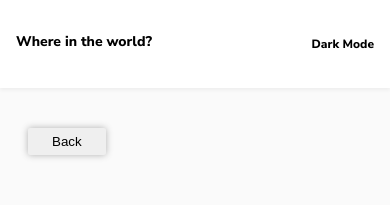
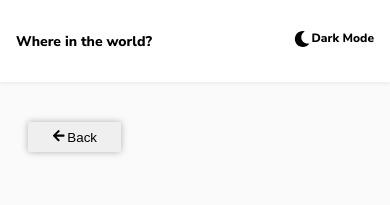
Before and after one commit to Lisa-marie-code/countries_api, a React (Create React App) app in the folder rest_countries_api/: page /border/1 in a window 390 px wide. Shown: the top 205 px of the page. Built offline with nearby package versions, Linux system fonts and the light colour scheme.

Commit message:
added all icons

```diff
--- a/rest_countries_api/package.json
+++ b/rest_countries_api/package.json
@@ -9,6 +9,7 @@
     "countries-list": "^2.6.1",
     "react": "^18.2.0",
     "react-dom": "^18.2.0",
+    "react-icons": "^4.8.0",
     "react-router-dom": "^6.8.1",
     "react-scripts": "5.0.1",
     "styled-components": "^5.3.6",
--- a/rest_countries_api/src/Components/Countries/countries.css
+++ b/rest_countries_api/src/Components/Countries/countries.css
@@ -46,6 +46,8 @@
 }
 section h3 {
   color: var(--text-light);
+  font-size:16px;
+
 }
 section h3 .dark-theme {
   color: var(--background);
--- a/rest_countries_api/src/Components/Detailed/detailed.js
+++ b/rest_countries_api/src/Components/Detailed/detailed.js
@@ -1,6 +1,7 @@
 import React from "react";
 import { Link, useLocation } from "react-router-dom";
 import { Theme } from "../Header/header";
+import { FaArrowLeft } from "react-icons/fa";
 import BorderCountries from "../Borders/border";
 
 import ".//detailed.css";
@@ -8,15 +9,14 @@
 const CountryDetails = () => {
   const { state } = useLocation();
 
-
-
-
-
   return (
     <div>
       <Theme />
       <Link to={"/"} className="no-underline">
-        <button className="back">Back</button>
+
+        <button className="back">
+        <FaArrowLeft className="moon-icon"/>
+          Back</button>
       </Link>
       <div class="det-country">
         <div class="img-div">
@@ -56,7 +56,7 @@
               </p>
               <p>
                 <b>Currencies: </b>
-                {state?.currencies.map((currency)=> currency.name).join(',')}
+                {state?.currencies.map((currency) => currency.name).join(",")}
               </p>
               <p>
                 <b>Languages: </b>
--- a/rest_countries_api/src/Components/Filter/filter.css
+++ b/rest_countries_api/src/Components/Filter/filter.css
@@ -1,10 +1,9 @@
-
-:root{
-    --background-white:#f2f2f2;
-    --background:#fff;
+:root {
+  --background-white: #f2f2f2;
+  --background: #fff;
+  --background-dark: #2b3844;
 }
-select{
-    background-color: var(--background);
+select {
   border: none;
   box-shadow: 0px 2px 4px rgba(0, 0, 0, 0.0562443);
   padding-top: 18px;
@@ -13,15 +12,22 @@
   padding-right: 47px;
   border-radius: 5px;
 }
-select option{
+
+select:hover {
+  cursor: pointer;
+}
+select:focus {
+  outline: none;
+}
+select option {
   border: none;
 }
-@media screen and (min-width: 320px) and (max-width:480px){
+
+@media screen and (min-width: 320px) and (max-width: 480px) {
   select {
     margin-top: 30px;
     margin-bottom: 20px;
     width: 250px;
     border-radius: 5px;
   }
-
 }
--- a/rest_countries_api/src/Components/Filter/filter.js
+++ b/rest_countries_api/src/Components/Filter/filter.js
@@ -16,8 +16,8 @@
 
   const options = ["Africa", "America", "Asia", " Europe", "Oceania"];
   return (
-    <select value ={filterValue} onChange={selectHandler}>
-      <option value="Filter by Region">Filter by Region</option>
+    <select value ={filterValue} onChange={selectHandler} className="selected">
+      <option value="Filter by Region" >Filter by Region</option>
       {options.map((option) => (
         <option key={option} value={option}>
           {option}
--- a/rest_countries_api/src/Components/Header/header.css
+++ b/rest_countries_api/src/Components/Header/header.css
@@ -3,13 +3,12 @@
   --background-white: #f2f2f2;
   --background-light: #fff;
   --header-color-item: #000;
-  --header-dark: #2B3844;
+  --header-dark: #2b3844;
+}
+header .dark-theme {
+  background-color: var(--header-dark);
+  box-shadow: 0px 2px 4px rgba(0, 0, 0, 0.0562443);
 
-}
- header .dark-theme{
-    background-color: var(--header-dark);
-    box-shadow: 0px 2px 4px rgba(0, 0, 0, 0.0562443);
-    color: var(--background-light);
 }
 header {
   display: flex;
@@ -17,13 +16,31 @@
   background-color: var(--background-light);
   box-shadow: 0px 2px 4px rgba(0, 0, 0, 0.0562443);
   padding: 5px 80px;
+
+}
+header h2{
+  color: var( --header-color-item);
+}
+.header h3 {
+  cursor: pointer;
+  margin: 0;
+}
+/* .header h2 {
+  color: var(--background-light);
+} */
+header h2 .dark-theme {
+  color: var(--background-light);
+}
+.moon {
+  display: flex;
+  padding: 20px 0;
   color: var(--header-color-item);
 }
-.header * {
-  color: var(--header-color-item);
+.moon .dark-theme {
+  color: var(--background-light);
 }
-.header h4 {
-  cursor: pointer;
+.moon-icon {
+  padding: 4px 2px 0 0;
 }
 
 @media screen and (min-width: 320px) and (max-width: 480px) {
@@ -33,7 +50,13 @@
   .header h2 {
     font-size: 14px;
   }
-  .header h4 {
+  .header h3 {
     font-size: 12px;
   }
+  .moon {
+    padding: 10px 0;
+  }
+  .moon-icon {
+    padding: 1px 2px 0 0;
+  }
 }
--- a/rest_countries_api/src/Components/Header/header.js
+++ b/rest_countries_api/src/Components/Header/header.js
@@ -1,4 +1,5 @@
 import React, { useEffect, useState } from "react";
+import { FaMoon } from "react-icons/fa";
 import "./header.css";
 
 export const Theme = () => {
@@ -10,6 +11,7 @@
     const sections = document.querySelectorAll(".each-country");
     body.classList.toggle("dark-theme", theme === "dark");
     header.classList.toggle("dark-theme", theme === "dark");
+
     sections.forEach((section) => {
       section.classList.toggle("dark-theme", theme === "dark");
     });
@@ -32,8 +34,9 @@
     <div>
       <header className="header">
         <h2>Where in the world?</h2>
-        <div>
-          <h4 onClick={toggleTheme}>Dark Mode</h4>
+        <div className="moon">
+          <FaMoon className="moon-icon" />
+          <h3 onClick={toggleTheme}>Dark Mode</h3>
         </div>
       </header>
     </div>
--- a/rest_countries_api/src/Components/Search/search.css
+++ b/rest_countries_api/src/Components/Search/search.css
@@ -5,18 +5,16 @@
 }
 
 input[type="text"] {
-  padding-top: 18px;
-  padding-bottom: 18px;
-  padding-right: 270px;
-  text-align: center;
-  background-color: var(--background);
+  padding: 18px 270px 18px 10px;
   box-shadow: 0px 2px 4px rgba(0, 0, 0, 0.0562443);
   border: none;
   border-radius: 5px;
 }
-input[type="text"] .dark-theme {
-  background-color: var(--background-dark);
+
+input[type="text"]:focus{
+outline: none;
 }
+
 
 @media screen and (min-width: 320px) and (max-width: 480px) {
   input[type="text"] {
--- a/rest_countries_api/src/Components/Search/search.js
+++ b/rest_countries_api/src/Components/Search/search.js
@@ -1,7 +1,8 @@
 import React, { useState } from "react";
+import {FaSearch} from 'react-icons/fa'
 
 
-import ".//search.css";
+import "./search.css";
 
 export const SearchBar = ({ onSearch }) => {
   const [searchItem, setSearchItem] = useState("");
@@ -12,13 +13,16 @@
   };
 
   return (
-    <div>
+    <div className="search-input-container">
+      <FaSearch />
       <input
+
         className="input-field"
         type="text"
         placeholder="Search for a country..."
         value={searchItem}
         onChange={handleChange}
+
       />
     </div>
   );
```
Also changed, not shown: 1 other file (tests, documents, lock files or other folders). Lines whose indentation alone changed are shown as unchanged.
